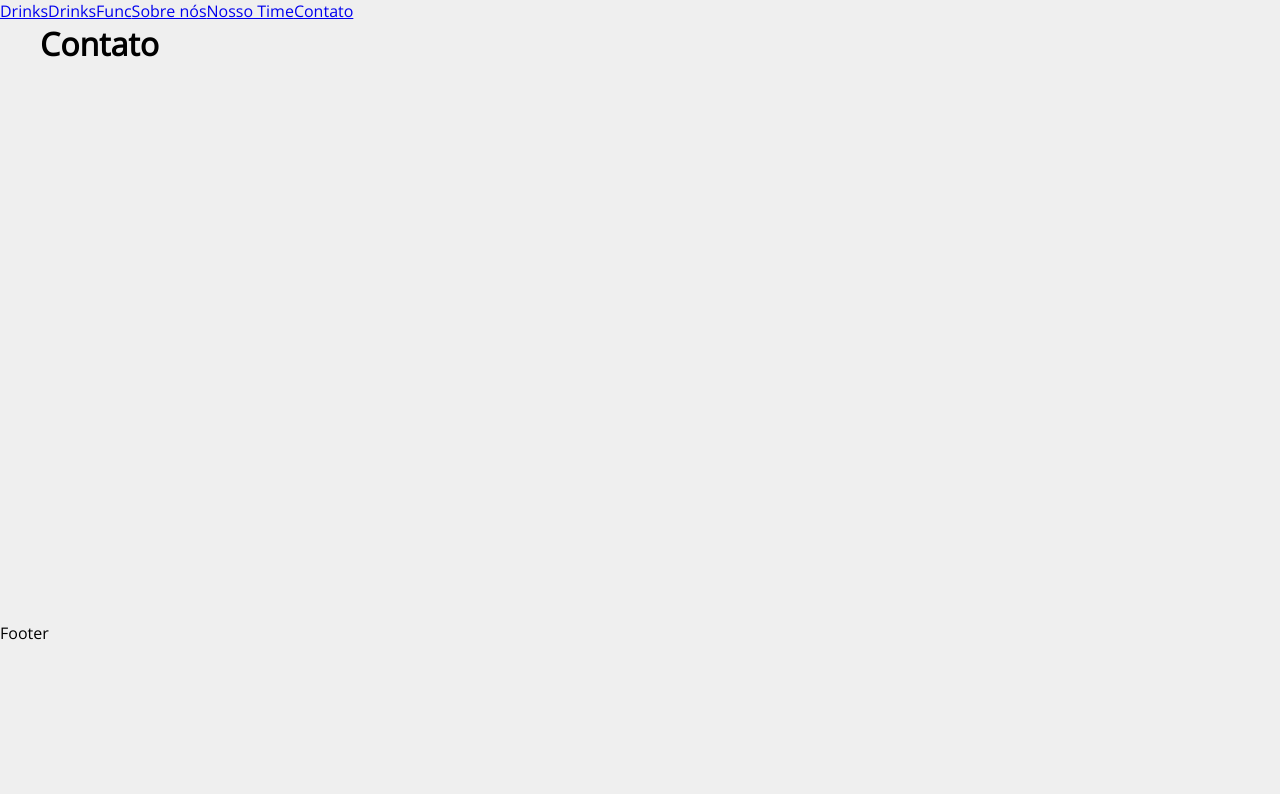
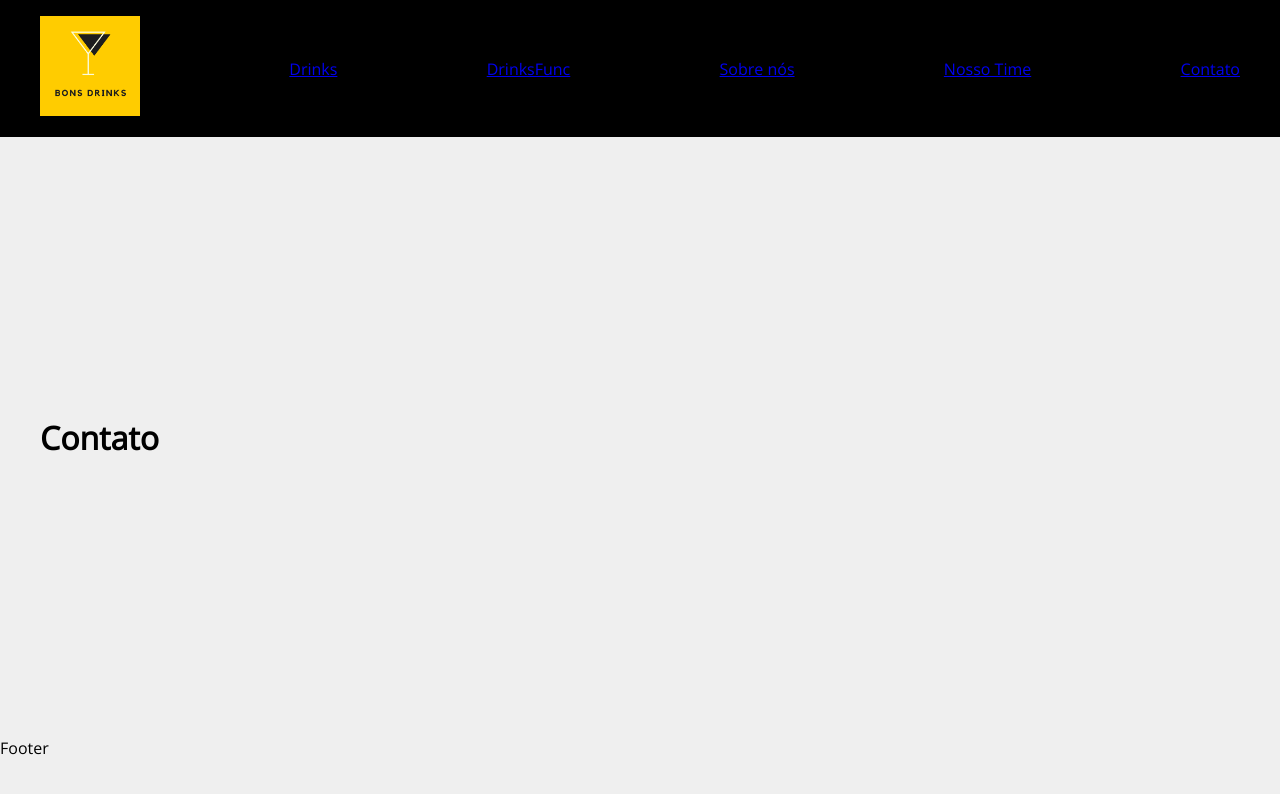
Before and after one commit to CibeleMartins/bonsDrinks, a React (Create React App) app: page /contato in a window 1280 px wide. Shown: the top 794 px of the page. Built offline with nearby package versions, Linux system fonts and the light colour scheme.

Commit message:
add logo, change container, navbar, footer

```diff
--- a/src/App.js
+++ b/src/App.js
@@ -10,16 +10,14 @@
 
 import Container from "./components/pages/layout/Container.js";
 
+import Navbar from './components/pages/layout/Navbar';
+import Footer from './components/pages/layout/Footer';
+
 function App() {
   return (
     <BrowserRouter>
-      <div>
-      <Link to='/drinks'>Drinks</Link>
-      <Link to='/drinksFunc'>DrinksFunc</Link>
-      <Link to='/sobre'>Sobre nós</Link>
-      <Link to='/NossoTime'>Nosso Time</Link>
-      <Link to='/contato'>Contato</Link>
-      </div>
+
+     <Navbar/>
 
       <Switch>
         {/* Em cada Route tem um componente/pagina, no atributo path colocamos o nome do caminho da route */}
@@ -52,7 +50,7 @@
 
       </Switch>
 
-      <p>Footer</p>
+      <Footer/>
     </BrowserRouter>
   );
 }
--- a/src/components/pages/layout/Container.module.css
+++ b/src/components/pages/layout/Container.module.css
@@ -4,6 +4,7 @@
   width: 1200px;
   /* uma largura fixa pro conteúdo central */
   display: flex;
+  align-items: center;
   justify-content: space-between;
   margin: 0 auto;
   flex-wrap: wrap;
@@ -16,18 +17,3 @@
   min-height: 75%;
 
 }
-
-
-.start {
-
-  justify-content: flex-start;
-
-}
-
-
-.column {
-
-  flex-direction: column;
-  justify-content: flex-start;
-
-}
--- a/src/components/pages/layout/Footer.js
+++ b/src/components/pages/layout/Footer.js
@@ -0,0 +1,8 @@
+function Footer() {
+
+  return (
+  <p>Footer</p>
+  )
+}
+
+export default Footer;
--- a/src/components/pages/layout/Navbar.js
+++ b/src/components/pages/layout/Navbar.js
@@ -0,0 +1,29 @@
+
+import {Link} from 'react-router-dom';
+import Container from './Container';
+import styles from './Navbar.module.css';
+import logo from '../../../img/logo.jpg';
+
+function Navbar() {
+
+  return (
+
+    <nav class={styles.navbar}>
+      <Container>
+        <Link to='/'>
+          <img src={logo} alt='bons-drinks' width={100}></img>
+        </Link>
+
+        <Link to='/drinks'>Drinks</Link>
+        <Link to='/drinksFunc'>DrinksFunc</Link>
+        <Link to='/sobre'>Sobre nós</Link>
+        <Link to='/NossoTime'>Nosso Time</Link>
+        <Link to='/contato'>Contato</Link>
+      </Container>
+    </nav>
+
+  )
+
+}
+
+export default Navbar;
--- a/src/components/pages/layout/Navbar.module.css
+++ b/src/components/pages/layout/Navbar.module.css
@@ -0,0 +1,5 @@
+.navbar {
+  display: flex;
+  background-color: black;
+  padding: 1em;
+}
```
Also changed, not shown: src/img/logo.jpg (added).
